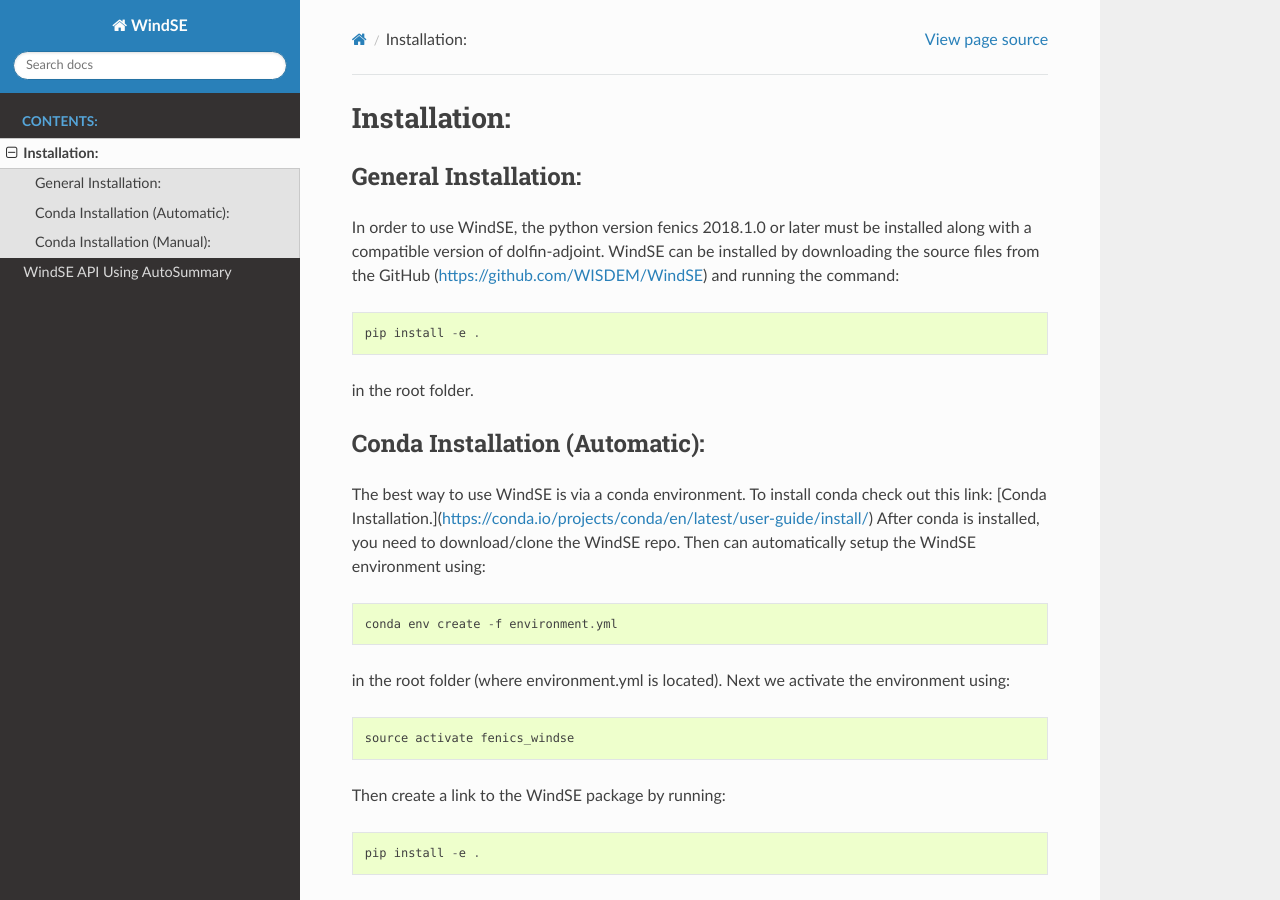
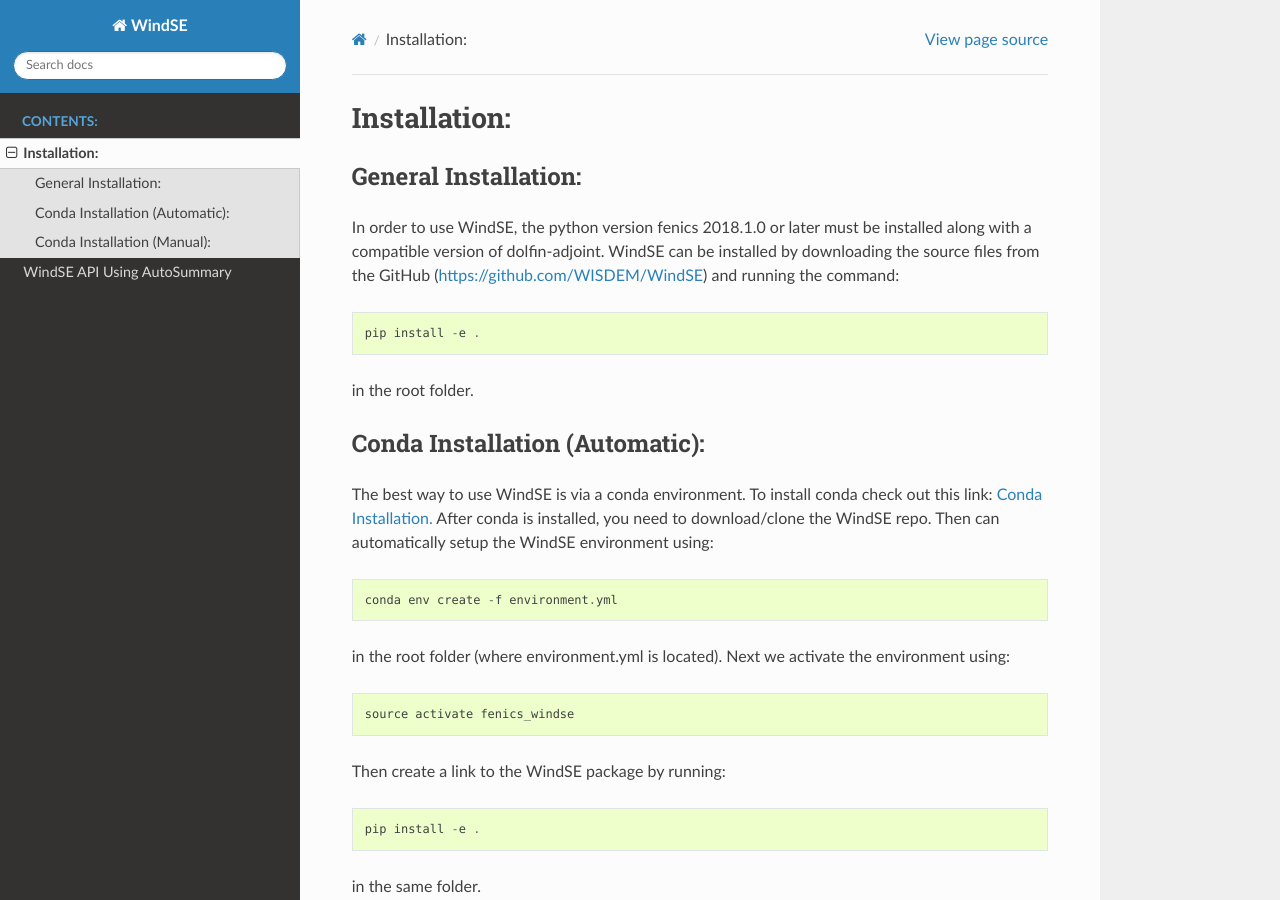
Before and after one commit to NREL/WindSE, a Sphinx documentation site: the page built from doc/install.rst, in a window 1280 px wide and 900 px high. Built offline with Sphinx 7.4.7 and the Read the Docs theme 2.0.0, drawn with Linux system fonts in a browser that asks for light colours.

Commit message:
Update install.rst

```diff
--- a/doc/install.rst
+++ b/doc/install.rst
@@ -13,7 +13,7 @@
 Conda Installation (Automatic):
 -------------------------------
 
-The best way to use WindSE is via a conda environment. To install conda check out this link: [Conda Installation.](https://conda.io/projects/conda/en/latest/user-guide/install/) After conda is installed, you need to download/clone the WindSE repo. Then can automatically setup the WindSE environment using::
+The best way to use WindSE is via a conda environment. To install conda check out this link: `Conda Installation. <https://conda.io/projects/conda/en/latest/user-guide/install/>`_ After conda is installed, you need to download/clone the WindSE repo. Then can automatically setup the WindSE environment using::
 
     conda env create -f environment.yml
 
```
